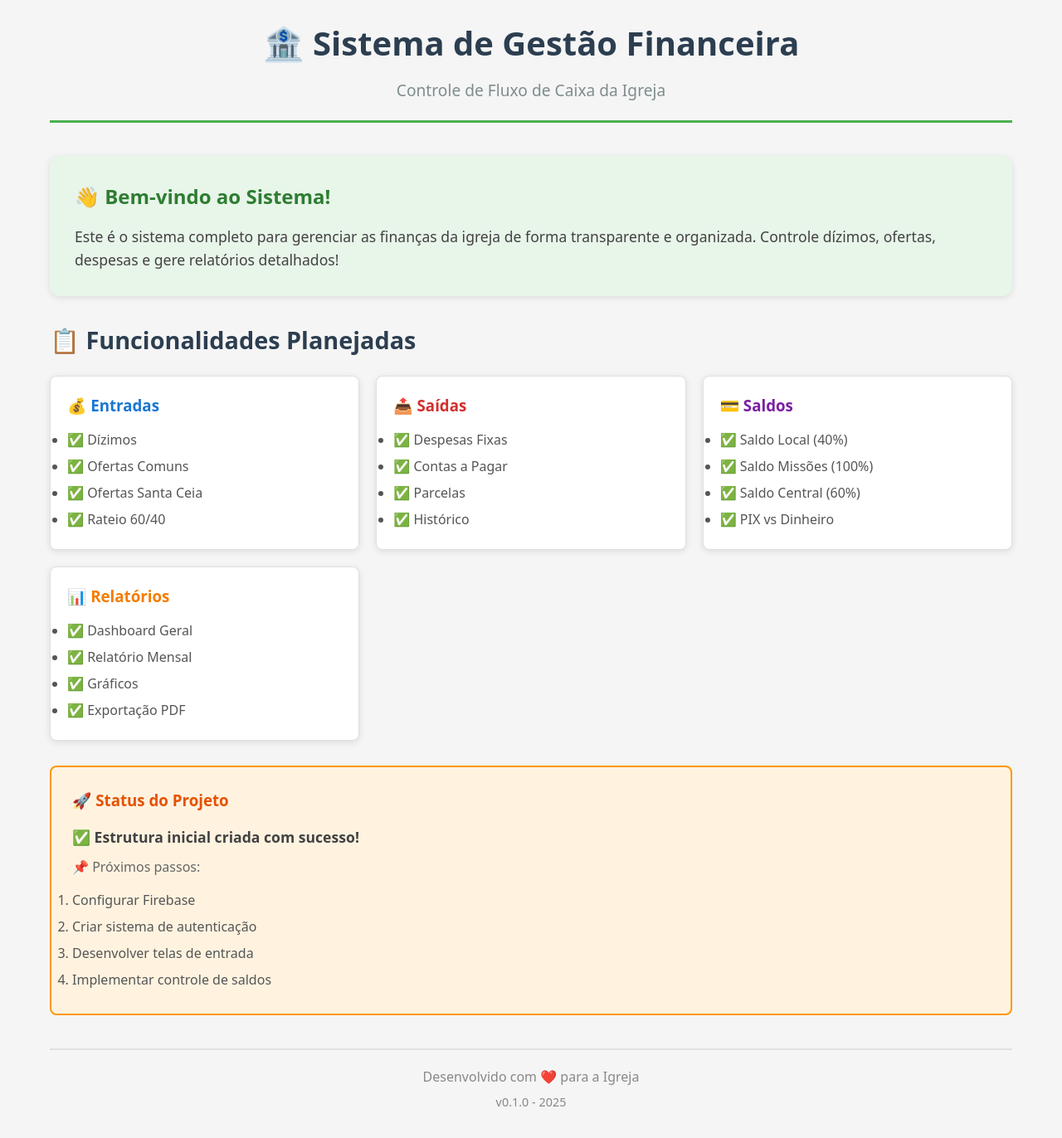
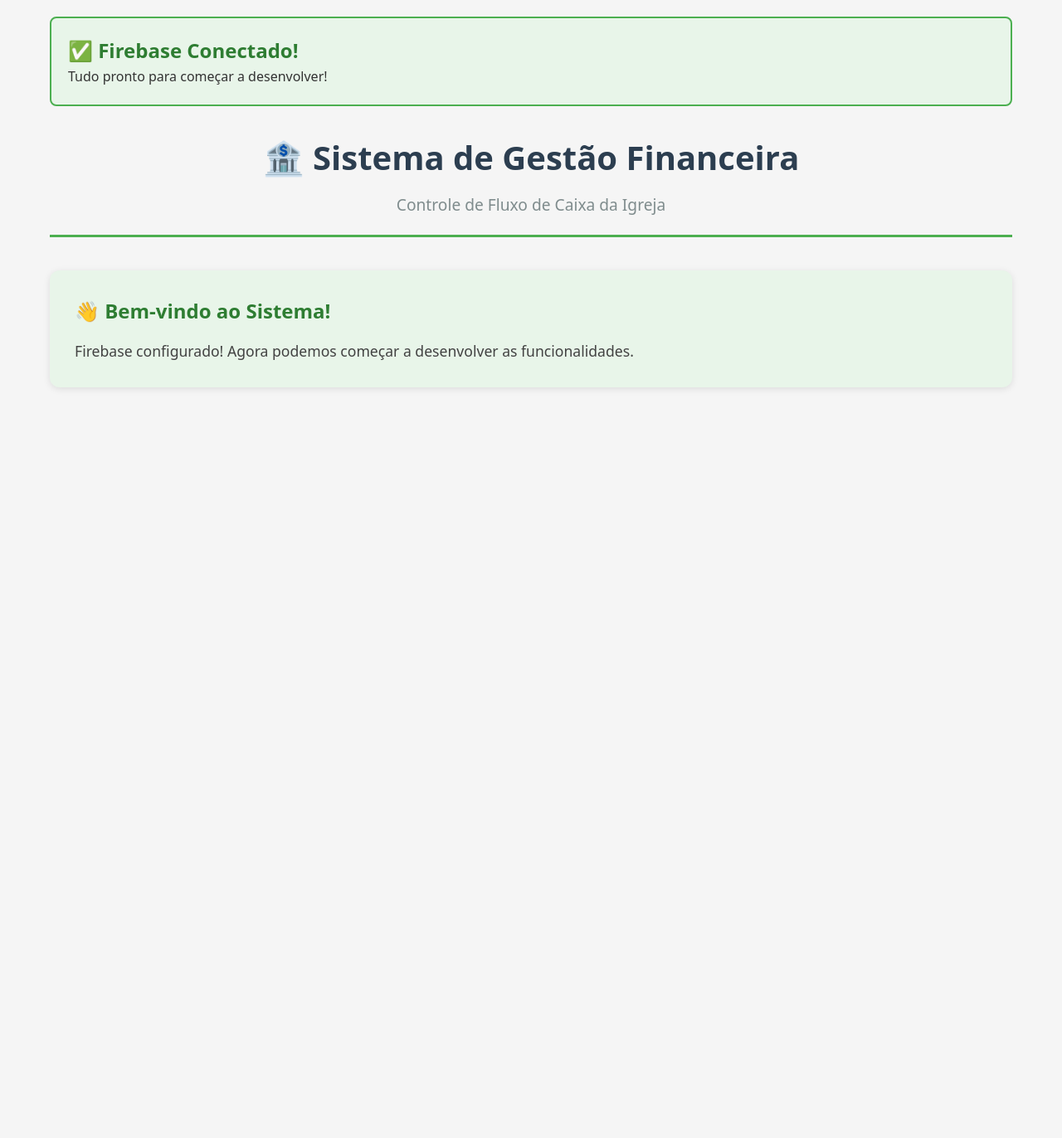
Before and after one commit to MetusaelFigueiredo/gestao-financeira-igreja, a React (Vite) app in the folder frontend/: page / in a window 1280 px wide. Shown: the top 1372 px of the page at 83% size. After the commit the page ends 800 px from the top, so only its background shows below. Built offline with nearby package versions, Linux system fonts and the light colour scheme; no server answers.

Commit message:
✅ Firebase configurado e conectado com sucesso

```diff
--- a/frontend/package.json
+++ b/frontend/package.json
@@ -9,9 +9,9 @@
     "preview": "vite preview"
   },
   "dependencies": {
+    "firebase": "^10.14.1",
     "react": "^18.3.1",
     "react-dom": "^18.3.1",
-    "firebase": "^10.7.1",
     "react-router-dom": "^6.20.1"
   },
   "devDependencies": {
--- a/frontend/src/App.jsx
+++ b/frontend/src/App.jsx
@@ -1,6 +1,17 @@
-import React from 'react'
+import React, { useEffect, useState } from 'react'
+import { auth, db } from './services/firebase'
 
 function App() {
+  const [conexaoOk, setConexaoOk] = useState(false);
+
+  useEffect(() => {
+    // Testa se Firebase está configurado
+    if (auth && db) {
+      setConexaoOk(true);
+      console.log('✅ Firebase conectado com sucesso!');
+    }
+  }, []);
+
   return (
     <div style={{
       maxWidth: '1200px',
@@ -8,6 +19,24 @@ function App() {
       padding: '20px',
       fontFamily: 'system-ui, -apple-system, sans-serif'
     }}>
+      {/* Status da Conexão Firebase */}
+      <div style={{
+        backgroundColor: conexaoOk ? '#e8f5e9' : '#ffebee',
+        padding: '20px',
+        borderRadius: '8px',
+        marginBottom: '30px',
+        border: `2px solid ${conexaoOk ? '#4caf50' : '#f44336'}`
+      }}>
+        <h2 style={{ color: conexaoOk ? '#2e7d32' : '#c62828' }}>
+          {conexaoOk ? '✅ Firebase Conectado!' : '❌ Firebase Não Conectado'}
+        </h2>
+        <p>
+          {conexaoOk
+            ? 'Tudo pronto para começar a desenvolver!'
+            : 'Verifique o arquivo .env e as credenciais do Firebase'}
+        </p>
+      </div>
+
       {/* Cabeçalho */}
       <header style={{
         textAlign: 'center',
@@ -23,7 +52,6 @@ function App() {
         </p>
       </header>
 
-      {/* Bem-vindo */}
       <section style={{
         backgroundColor: '#e8f5e9',
         padding: '30px',
@@ -35,139 +63,9 @@ function App() {
           👋 Bem-vindo ao Sistema!
         </h2>
         <p style={{ fontSize: '1.1rem', lineHeight: '1.6', color: '#424242' }}>
-          Este é o sistema completo para gerenciar as finanças da igreja de forma
-          transparente e organizada. Controle dízimos, ofertas, despesas e gere
-          relatórios detalhados!
+          Firebase configurado! Agora podemos começar a desenvolver as funcionalidades.
         </p>
       </section>
-
-      {/* Funcionalidades */}
-      <section style={{ marginBottom: '30px' }}>
-        <h2 style={{ color: '#2c3e50', marginBottom: '20px', fontSize: '1.8rem' }}>
-          📋 Funcionalidades Planejadas
-        </h2>
-
-        <div style={{
-          display: 'grid',
-          gridTemplateColumns: 'repeat(auto-fit, minmax(280px, 1fr))',
-          gap: '20px'
-        }}>
-          {/* Card 1 */}
-          <div style={{
-            backgroundColor: 'white',
-            padding: '20px',
-            borderRadius: '8px',
-            boxShadow: '0 2px 8px rgba(0,0,0,0.1)',
-            border: '1px solid #e0e0e0'
-          }}>
-            <h3 style={{ color: '#1976d2', marginBottom: '10px' }}>
-              💰 Entradas
-            </h3>
-            <ul style={{ lineHeight: '2', color: '#555' }}>
-              <li>✅ Dízimos</li>
-              <li>✅ Ofertas Comuns</li>
-              <li>✅ Ofertas Santa Ceia</li>
-              <li>✅ Rateio 60/40</li>
-            </ul>
-          </div>
-
-          {/* Card 2 */}
-          <div style={{
-            backgroundColor: 'white',
-            padding: '20px',
-            borderRadius: '8px',
-            boxShadow: '0 2px 8px rgba(0,0,0,0.1)',
-            border: '1px solid #e0e0e0'
-          }}>
-            <h3 style={{ color: '#d32f2f', marginBottom: '10px' }}>
-              📤 Saídas
-            </h3>
-            <ul style={{ lineHeight: '2', color: '#555' }}>
-              <li>✅ Despesas Fixas</li>
-              <li>✅ Contas a Pagar</li>
-              <li>✅ Parcelas</li>
-              <li>✅ Histórico</li>
-            </ul>
-          </div>
-
-          {/* Card 3 */}
-          <div style={{
-            backgroundColor: 'white',
-            padding: '20px',
-            borderRadius: '8px',
-            boxShadow: '0 2px 8px rgba(0,0,0,0.1)',
-            border: '1px solid #e0e0e0'
-          }}>
-            <h3 style={{ color: '#7b1fa2', marginBottom: '10px' }}>
-              💳 Saldos
-            </h3>
-            <ul style={{ lineHeight: '2', color: '#555' }}>
-              <li>✅ Saldo Local (40%)</li>
-              <li>✅ Saldo Missões (100%)</li>
-              <li>✅ Saldo Central (60%)</li>
-              <li>✅ PIX vs Dinheiro</li>
-            </ul>
-          </div>
-
-          {/* Card 4 */}
-          <div style={{
-            backgroundColor: 'white',
-            padding: '20px',
-            borderRadius: '8px',
-            boxShadow: '0 2px 8px rgba(0,0,0,0.1)',
-            border: '1px solid #e0e0e0'
-          }}>
-            <h3 style={{ color: '#f57c00', marginBottom: '10px' }}>
-              📊 Relatórios
-            </h3>
-            <ul style={{ lineHeight: '2', color: '#555' }}>
-              <li>✅ Dashboard Geral</li>
-              <li>✅ Relatório Mensal</li>
-              <li>✅ Gráficos</li>
-              <li>✅ Exportação PDF</li>
-            </ul>
-          </div>
-        </div>
-      </section>
-
-      {/* Status */}
-      <section style={{
-        backgroundColor: '#fff3e0',
-        padding: '25px',
-        borderRadius: '8px',
-        border: '2px solid #ff9800',
-        marginBottom: '30px'
-      }}>
-        <h3 style={{ color: '#e65100', marginBottom: '15px' }}>
-          🚀 Status do Projeto
-        </h3>
-        <p style={{ fontSize: '1.1rem', color: '#424242', marginBottom: '10px' }}>
-          ✅ <strong>Estrutura inicial criada com sucesso!</strong>
-        </p>
-        <p style={{ fontSize: '1rem', color: '#666' }}>
-          📌 Próximos passos:
-        </p>
-        <ol style={{ marginTop: '10px', lineHeight: '2', color: '#555' }}>
-          <li>Configurar Firebase</li>
-          <li>Criar sistema de autenticação</li>
-          <li>Desenvolver telas de entrada</li>
-          <li>Implementar controle de saldos</li>
-        </ol>
-      </section>
-
-      {/* Footer */}
-      <footer style={{
-        textAlign: 'center',
-        padding: '20px',
-        borderTop: '2px solid #e0e0e0',
-        color: '#888',
-        marginTop: '40px'
-      }}>
-        <p>Desenvolvido com ❤️ para a Igreja</p>
-        <p style={{ fontSize: '0.9rem', marginTop: '5px' }}>
-          v0.1.0 - 2025
-        </p>
-      </footer>
     </div>
   )
 }
--- /dev/null
+++ b/frontend/src/services/firebase.js
@@ -0,0 +1,24 @@
+// Importações do Firebase
+import { initializeApp } from 'firebase/app';
+import { getAuth } from 'firebase/auth';
+import { getFirestore } from 'firebase/firestore';
+
+// Configuração do Firebase (pega do arquivo .env)
+const firebaseConfig = {
+  apiKey: import.meta.env.VITE_FIREBASE_API_KEY,
+  authDomain: import.meta.env.VITE_FIREBASE_AUTH_DOMAIN,
+  projectId: import.meta.env.VITE_FIREBASE_PROJECT_ID,
+  storageBucket: import.meta.env.VITE_FIREBASE_STORAGE_BUCKET,
+  messagingSenderId: import.meta.env.VITE_FIREBASE_MESSAGING_SENDER_ID,
+  appId: import.meta.env.VITE_FIREBASE_APP_ID
+};
+
+// Inicializa o Firebase
+const app = initializeApp(firebaseConfig);
+
+// Inicializa serviços
+export const auth = getAuth(app);
+export const db = getFirestore(app);
+
+// Exporta o app (caso precise)
+export default app;
```
Also changed, not shown: 1 other file (tests, documents, lock files or other folders).
